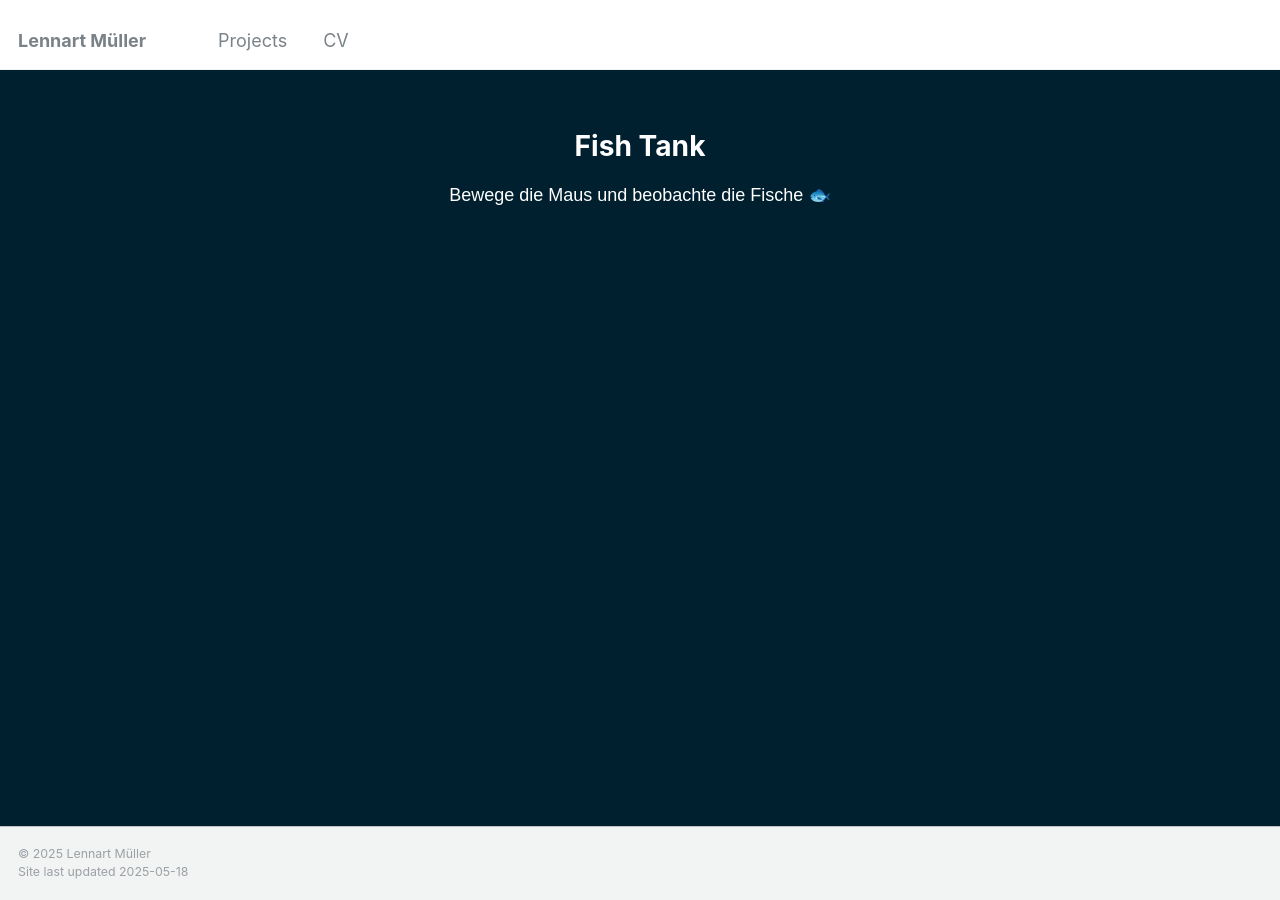
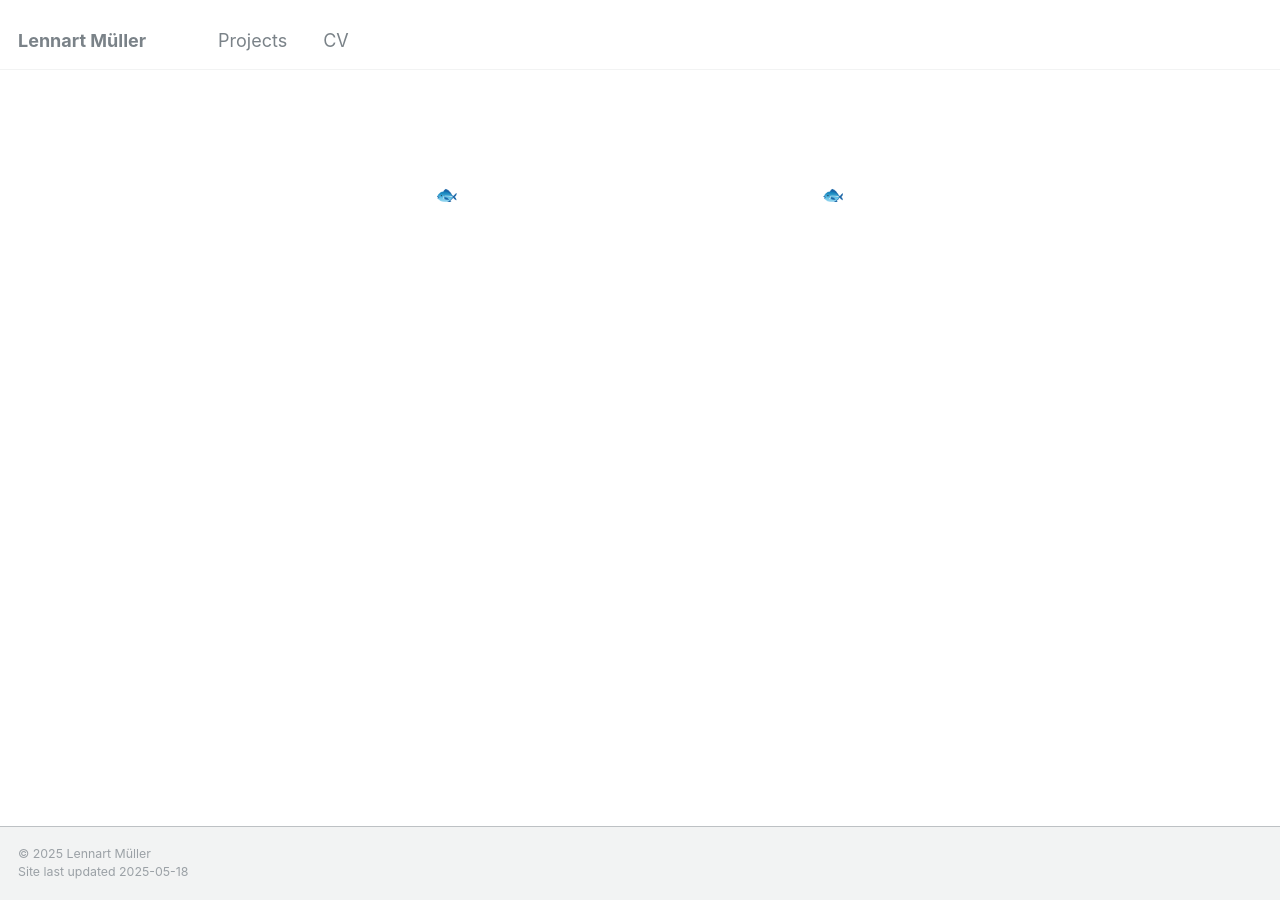
Before and after one commit to lennartmueller123/lennartmueller123.github.io, a Jekyll site: the page built from _projects/project-5.html, in a window 1280 px wide and 900 px high. Built offline with Jekyll 4.4.1, drawn with Linux system fonts in a browser that asks for light colours.

Commit message:
Update project-5.html

```diff
--- a/_projects/project-5.html
+++ b/_projects/project-5.html
@@ -7,12 +7,15 @@
 <style>
   body {
     margin: 0;
+    <!--
     background-color: #001f2f; /* Meerblau */
     color: white;
     font-family: sans-serif;
     position: relative;
     min-height: 100vh;
     overflow: hidden;
+    -->
+
   }
 
   #tsparticles {
@@ -37,7 +40,7 @@
 <!-- Hauptinhalt -->
 <div class="content">
   <h1>{{ page.title }}</h1>
-  <p>Bewege die Maus und beobachte die Fische 🐟</p>
+  <p>🐟 Bewege die Maus und beobachte die Fische 🐟</p>
 </div>
 
 <!-- tsParticles Script -->
@@ -47,7 +50,8 @@
     fullScreen: { enable: false },
     fpsLimit: 60,
     background: {
-      color: "#001f2f"
+      // color: "#001f2f"
+      color: "#000000"
     },
     particles: {
       number: {
```
